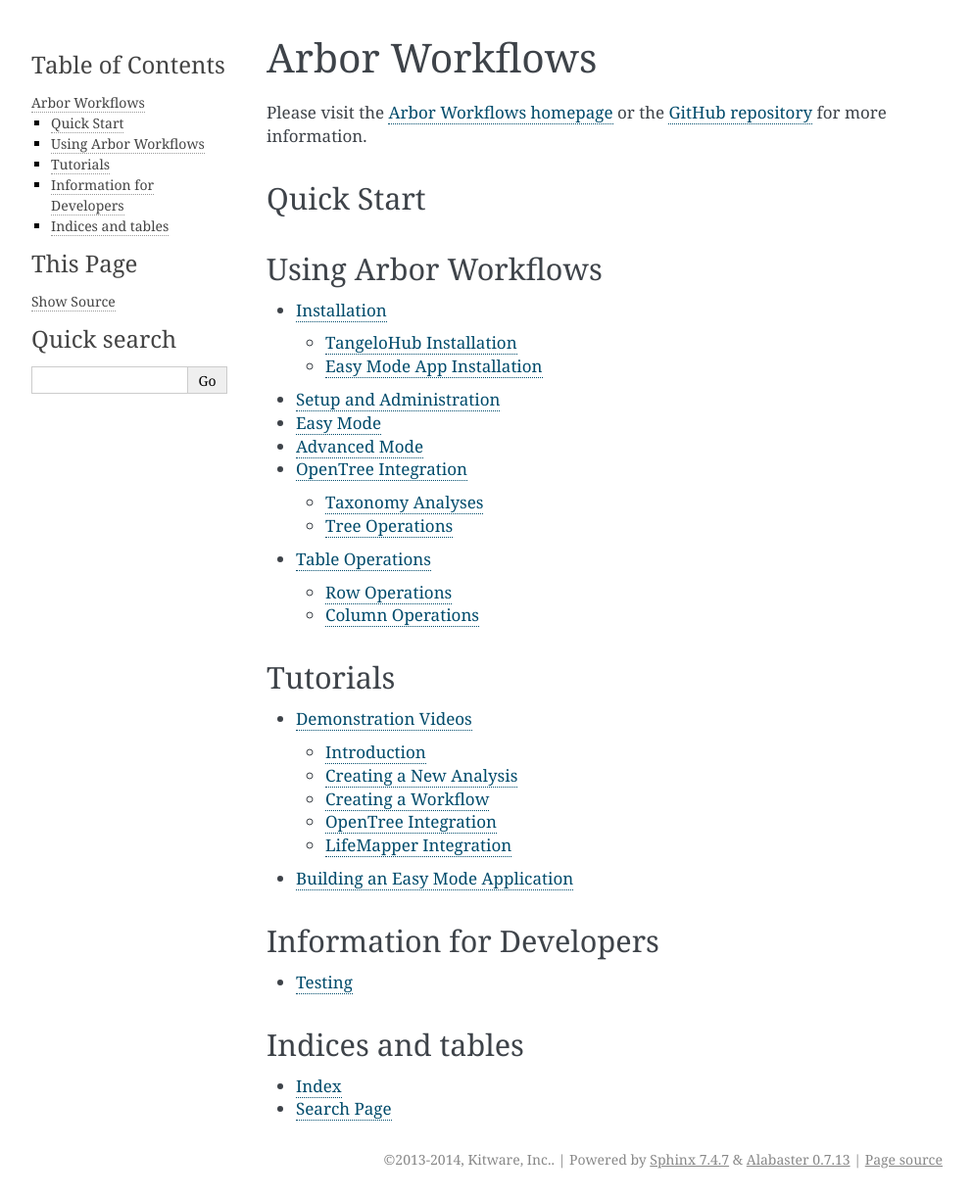
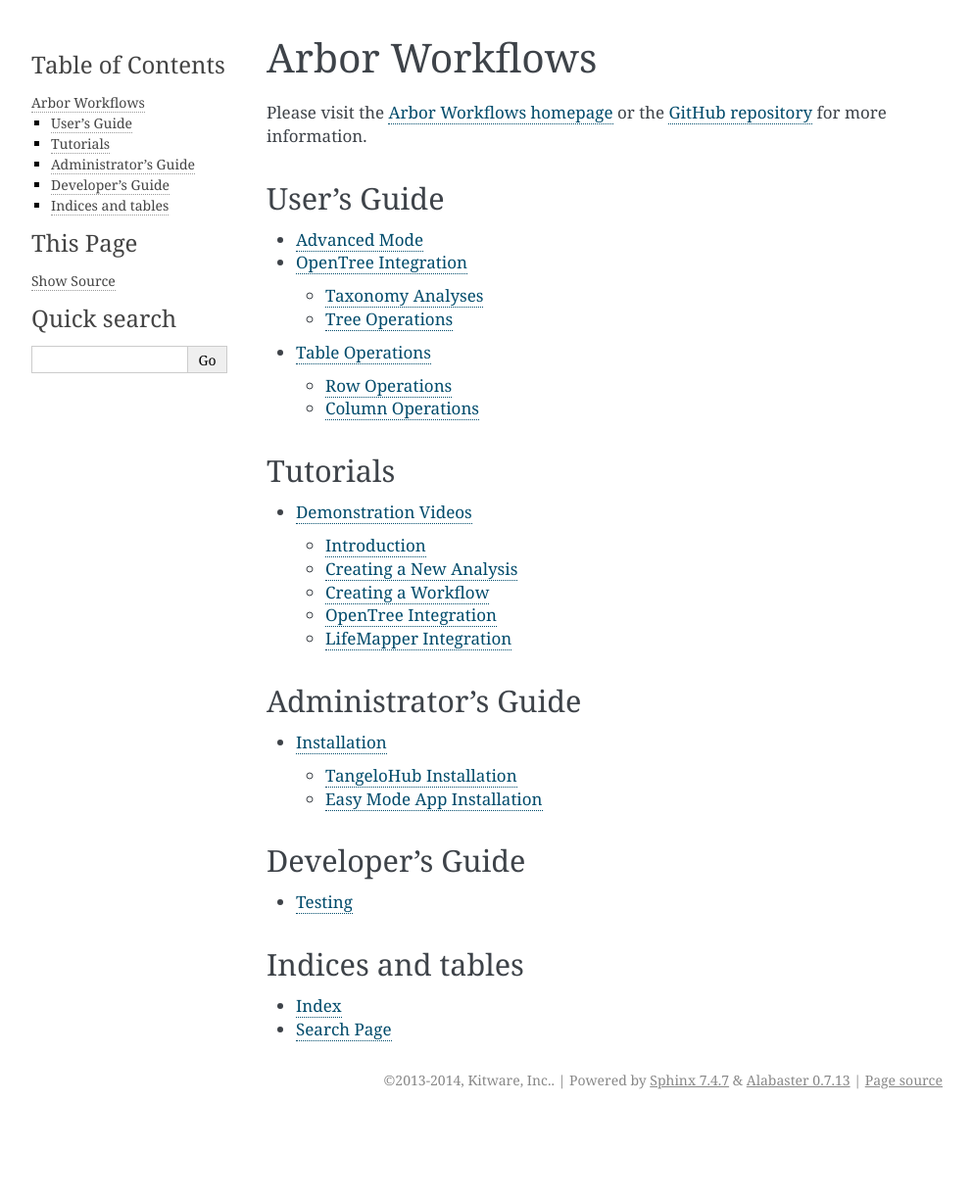
Before and after one commit to arborworkflows/ArborWebApps, a Sphinx documentation site: the page built from docs/index.rst, in a window 1280 px wide. Shown: the whole page at 98% size, without its empty margins (148-1140 px from the left). Built offline with Sphinx 7.4.7, drawn with Linux system fonts in a browser that asks for light colours; the version number could not be read and is left out; after the commit the page ends 1142 px from its top, so only the background shows below that.

Commit message:
Update index.rst

```diff
--- a/docs/index.rst
+++ b/docs/index.rst
@@ -13,20 +13,12 @@ information.
 .. _Arbor Workflows homepage: http://www.arborworkflows.com
 .. _GitHub repository: https://github.com/ArborWorkflows/ArborWebApps
 
-.. _quickstart:
-
-Quick Start
-===========
-
-Using Arbor Workflows
-=====================
+User's Guide
+============
 
 .. toctree::
     :maxdepth: 2
 
-    installation
-    setup
-    easy-mode
     advanced-mode
     opentree
     table-operations
@@ -38,10 +30,17 @@ Tutorials
     :maxdepth: 2
 
     videos
-    building-an-easy-mode-app
 
-Information for Developers
-==========================
+Administrator's Guide
+=====================
+
+.. toctree::
+    :maxdepth: 2
+
+    installation
+
+Developer's Guide
+=================
 
 .. toctree::
     :maxdepth: 2
```
